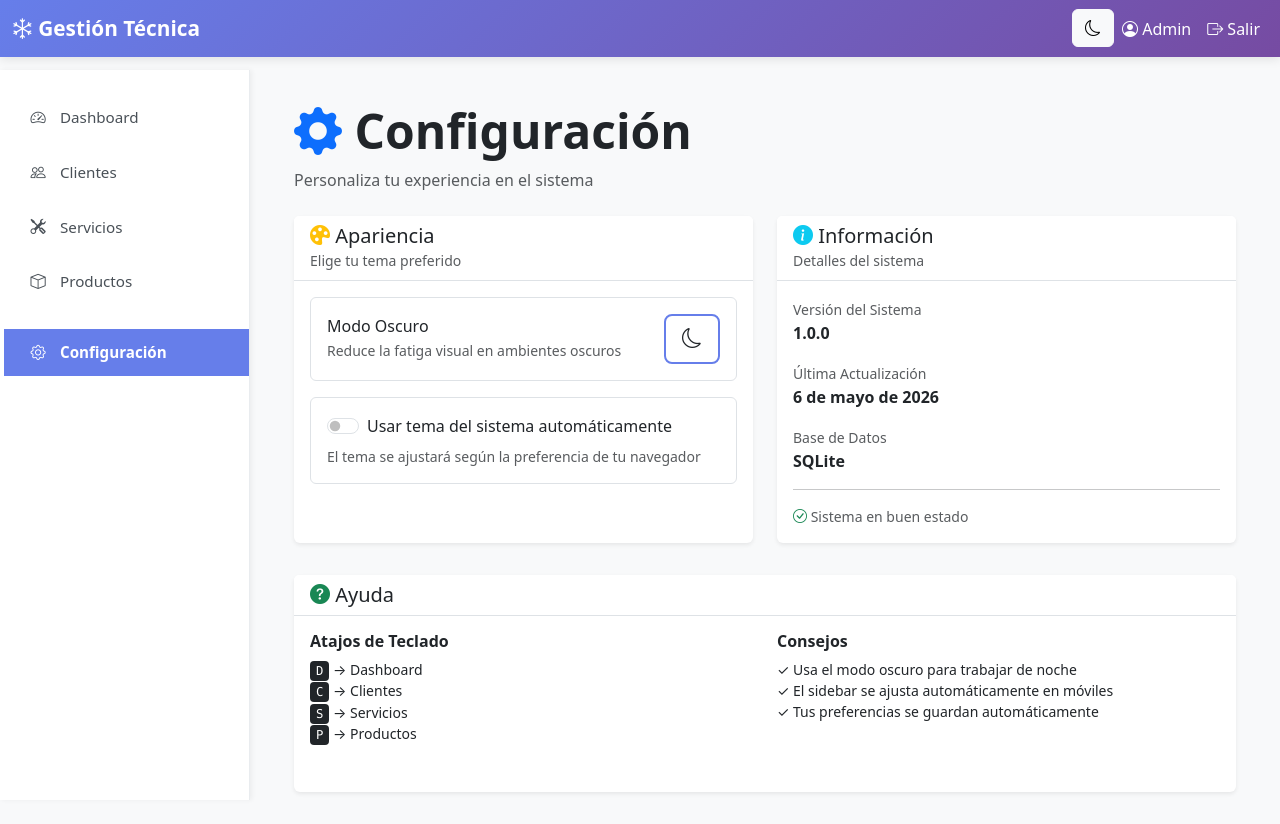
After one commit to claudioProgramer/gestion-refrigeracion-web, a Flask app: page /configuracion in a window 1280 px wide. The commit adds this page. Run offline with Flask 3, Linux system fonts and the light colour scheme; the visitor is signed in with stand-in values (Sample User, id 1); some libraries are stand-ins or nearby versions.

Commit message:
feat: agregar página de configuración y mejorar el soporte para modo oscuro

```diff
--- a/app.py
+++ b/app.py
@@ -34,6 +34,12 @@ def index():
     }
 
     return render_template('index.html', stats=stats)
+
+@app.route("/configuracion")
+def configuracion():
+    if "user_id" not in session:
+        return redirect("/login")
+    return render_template("configuracion.html")
 
 # Definir una ruta para la página de inicio, que renderiza la plantilla index.html
 @app.route("/login", methods=["GET", "POST"])
--- /dev/null
+++ b/templates/configuracion.html
@@ -0,0 +1,153 @@
+{% extends "layout.html" %}
+
+{% block content %}
+<div class="container-fluid">
+    <!-- Header -->
+    <div class="mb-4">
+        <h1 class="display-5 fw-bold">
+            <i class="bi bi-gear-fill text-primary"></i> Configuración
+        </h1>
+        <p class="text-muted">Personaliza tu experiencia en el sistema</p>
+    </div>
+
+    <!-- Cards de Configuración -->
+    <div class="row">
+        <!-- Card: Tema -->
+        <div class="col-lg-6 mb-4">
+            <div class="card border-0 shadow-sm h-100">
+                <div class="card-header bg-white border-bottom">
+                    <h5 class="card-title mb-0">
+                        <i class="bi bi-palette-fill text-warning"></i> Apariencia
+                    </h5>
+                    <small class="text-muted">Elige tu tema preferido</small>
+                </div>
+                <div class="card-body">
+                    <div class="d-flex align-items-center justify-content-between p-3 border rounded mb-3"
+                         style="background-color: var(--bg-secondary);">
+                        <div>
+                            <h6 class="mb-1">Modo Oscuro</h6>
+                            <p class="text-muted small mb-0">Reduce la fatiga visual en ambientes oscuros</p>
+                        </div>
+                        <button class="btn btn-lg" id="configDarkModeToggle" style="border: 2px solid #667eea; cursor: pointer;">
+                            <i class="bi bi-moon"></i>
+                        </button>
+                    </div>
+
+                    <div class="p-3 border rounded" style="background-color: var(--bg-secondary);">
+                        <div class="form-check form-switch">
+                            <input class="form-check-input" type="checkbox" id="autoThemeSwitch">
+                            <label class="form-check-label" for="autoThemeSwitch">
+                                Usar tema del sistema automáticamente
+                            </label>
+                        </div>
+                        <small class="text-muted d-block mt-2">
+                            El tema se ajustará según la preferencia de tu navegador
+                        </small>
+                    </div>
+                </div>
+            </div>
+        </div>
+
+        <!-- Card: Información del Sistema -->
+        <div class="col-lg-6 mb-4">
+            <div class="card border-0 shadow-sm h-100">
+                <div class="card-header bg-white border-bottom">
+                    <h5 class="card-title mb-0">
+                        <i class="bi bi-info-circle-fill text-info"></i> Información
+                    </h5>
+                    <small class="text-muted">Detalles del sistema</small>
+                </div>
+                <div class="card-body">
+                    <div class="mb-3">
+                        <label class="text-muted small">Versión del Sistema</label>
+                        <p class="mb-0 fw-bold">1.0.0</p>
+                    </div>
+                    <div class="mb-3">
+                        <label class="text-muted small">Última Actualización</label>
+                        <p class="mb-0 fw-bold">6 de mayo de 2026</p>
+                    </div>
+                    <div class="mb-3">
+                        <label class="text-muted small">Base de Datos</label>
+                        <p class="mb-0 fw-bold">SQLite</p>
+                    </div>
+                    <hr>
+                    <p class="text-muted small mb-0">
+                        <i class="bi bi-check-circle text-success"></i> Sistema en buen estado
+                    </p>
+                </div>
+            </div>
+        </div>
+    </div>
+
+    <!-- Sección de Ayuda -->
+    <div class="row mt-2">
+        <div class="col-lg-12">
+            <div class="card border-0 shadow-sm">
+                <div class="card-header bg-white border-bottom">
+                    <h5 class="card-title mb-0">
+                        <i class="bi bi-question-circle-fill text-success"></i> Ayuda
+                    </h5>
+                </div>
+                <div class="card-body">
+                    <div class="row">
+                        <div class="col-md-6 mb-3">
+                            <h6 class="fw-bold">Atajos de Teclado</h6>
+                            <ul class="list-unstyled small">
+                                <li><kbd>D</kbd> → Dashboard</li>
+                                <li><kbd>C</kbd> → Clientes</li>
+                                <li><kbd>S</kbd> → Servicios</li>
+                                <li><kbd>P</kbd> → Productos</li>
+                            </ul>
+                        </div>
+                        <div class="col-md-6 mb-3">
+                            <h6 class="fw-bold">Consejos</h6>
+                            <ul class="list-unstyled small">
+                                <li>✓ Usa el modo oscuro para trabajar de noche</li>
+                                <li>✓ El sidebar se ajusta automáticamente en móviles</li>
+                                <li>✓ Tus preferencias se guardan automáticamente</li>
+                            </ul>
+                        </div>
+                    </div>
+                </div>
+            </div>
+        </div>
+    </div>
+</div>
+
+<script>
+    // Toggle dark mode desde la página de configuración
+    const configDarkModeToggle = document.getElementById('configDarkModeToggle');
+
+    if (configDarkModeToggle) {
+        configDarkModeToggle.addEventListener('click', () => {
+            const isDarkMode = document.body.classList.toggle('dark-mode');
+            updateConfigToggle(isDarkMode);
+            localStorage.setItem('darkMode', isDarkMode ? 'enabled' : 'disabled');
+        });
+
+        // Inicializar estado del botón
+        function initializeConfigToggle() {
+            const isDarkMode = document.body.classList.contains('dark-mode');
+            updateConfigToggle(isDarkMode);
+        }
+
+        function updateConfigToggle(isDarkMode) {
+            const icon = configDarkModeToggle.querySelector('i');
+            if (isDarkMode) {
+                configDarkModeToggle.style.backgroundColor = '#667eea';
+                configDarkModeToggle.style.color = 'white';
+                icon.classList.remove('bi-moon');
+                icon.classList.add('bi-sun');
+            } else {
+                configDarkModeToggle.style.backgroundColor = 'transparent';
+                configDarkModeToggle.style.color = 'inherit';
+                icon.classList.remove('bi-sun');
+                icon.classList.add('bi-moon');
+            }
+        }
+
+        document.addEventListener('DOMContentLoaded', initializeConfigToggle);
+    }
+</script>
+
+{% endblock %}
--- a/templates/index.html
+++ b/templates/index.html
@@ -4,7 +4,7 @@
 <div class="container-fluid">
     <!-- Encabezado Dashboard -->
     <div class="mb-5">
-        <h1 class="display-4 fw-bold text-dark">Dashboard</h1>
+        <h1 class="display-4 fw-bold text-dark">Panel de Control</h1>
         <p class="text-muted">Resumen general del sistema de gestión de refrigeración</p>
     </div>
 
--- a/templates/layout.html
+++ b/templates/layout.html
@@ -10,20 +10,57 @@
 
     <style>
         :root {
-            --primary-color: #0d6efd;
-            --secondary-color: #6c757d;
+            /* Colores - Light Mode */
+            --bg-primary: #f8f9fa;
+            --bg-secondary: #fff;
+            --text-primary: #212529;
+            --text-secondary: #495057;
+            --text-muted: #6c757d;
+            --border-color: #e9ecef;
+            --navbar-gradient-1: #667eea;
+            --navbar-gradient-2: #764ba2;
+            --link-hover-bg: #f8f9fa;
+            --link-hover-color: #667eea;
+            --link-active-bg: #667eea;
+            --link-active-color: #fff;
+            --card-bg: #fff;
+            --card-shadow: rgba(0, 0, 0, 0.15);
             --sidebar-width: 250px;
         }
 
+        /* Dark Mode */
+        body.dark-mode {
+            --bg-primary: #1a1a1a;
+            --bg-secondary: #2d2d2d;
+            --text-primary: #f0f0f0;
+            --text-secondary: #b8b8b8;
+            --text-muted: #888;
+            --border-color: #444;
+            --navbar-gradient-1: #1e1e2e;
+            --navbar-gradient-2: #2d2d44;
+            --link-hover-bg: #3a3a4a;
+            --link-hover-color: #88d0ff;
+            --link-active-bg: #667eea;
+            --link-active-color: #fff;
+            --card-bg: #2d2d2d;
+            --card-shadow: rgba(0, 0, 0, 0.4);
+        }
+
+        * {
+            color-scheme: light dark;
+        }
+
         body {
-            background-color: #f8f9fa;
+            background-color: var(--bg-primary);
+            color: var(--text-primary);
             margin: 0;
             padding: 0;
+            transition: background-color 0.3s ease, color 0.3s ease;
         }
 
         /* Navbar */
         .navbar {
-            background: linear-gradient(135deg, #667eea 0%, #764ba2 100%);
+            background: linear-gradient(135deg, var(--navbar-gradient-1) 0%, var(--navbar-gradient-2) 100%);
             box-shadow: 0 2px 10px rgba(0, 0, 0, 0.1);
             position: fixed;
             top: 0;
@@ -44,12 +81,13 @@
             left: 0;
             width: var(--sidebar-width);
             height: calc(100vh - 70px);
-            background-color: #fff;
-            border-right: 1px solid #e9ecef;
+            background-color: var(--bg-secondary);
+            border-right: 1px solid var(--border-color);
             overflow-y: auto;
             z-index: 1020;
             padding: 1.5rem 0;
             box-shadow: 2px 0 5px rgba(0, 0, 0, 0.05);
+            transition: background-color 0.3s ease;
         }
 
         .sidebar-nav {
@@ -63,7 +101,7 @@
         }
 
         .sidebar-nav .nav-link {
-            color: #495057;
+            color: var(--text-secondary);
             padding: 0.75rem 1.5rem;
             border-left: 4px solid transparent;
             transition: all 0.3s ease;
@@ -75,15 +113,15 @@
         }
 
         .sidebar-nav .nav-link:hover {
-            background-color: #f8f9fa;
-            color: #667eea;
-            border-left-color: #667eea;
+            background-color: var(--link-hover-bg);
+            color: var(--link-hover-color);
+            border-left-color: var(--link-hover-color);
         }
 
         .sidebar-nav .nav-link.active {
-            background-color: #667eea;
-            color: white;
-            border-left-color: #764ba2;
+            background-color: var(--link-active-bg);
+            color: var(--link-active-color);
+            border-left-color: var(--link-active-color);
             font-weight: 600;
         }
 
@@ -98,17 +136,20 @@
             margin-left: var(--sidebar-width);
             padding: 2rem;
             min-height: calc(100vh - 70px);
+            transition: background-color 0.3s ease;
         }
 
         /* Card styles */
         .card {
-            transition: transform 0.2s, box-shadow 0.2s;
+            transition: transform 0.2s, box-shadow 0.2s, background-color 0.3s ease, color 0.3s ease;
             border: none;
+            background-color: var(--card-bg);
+            color: var(--text-primary);
         }
 
         .card:hover {
             transform: translateY(-5px);
-            box-shadow: 0 8px 20px rgba(0, 0, 0, 0.15) !important;
+            box-shadow: 0 8px 20px var(--card-shadow) !important;
         }
 
         /* Toggle button para mobile */
@@ -171,6 +212,12 @@
         }
     </style>
 </head>
+
+
+
+
+
+
 <body>
 
     <!-- Navbar -->
@@ -184,6 +231,11 @@
             </a>
             <div class="collapse navbar-collapse ms-auto">
                 <ul class="navbar-nav ms-auto">
+                    <li class="nav-item">
+                        <button class="btn btn-light ms-2" id="darkModeToggle" title="Cambiar tema">
+                            <i class="bi bi-moon"></i>
+                        </button>
+                    </li>
                     <li class="nav-item">
                         <span class="nav-link text-white cursor-default">
                             <i class="bi bi-person-circle"></i> Admin
@@ -223,7 +275,7 @@
                 </a>
             </li>
             <li class="nav-item mt-4">
-                <a href="#" class="nav-link" style="color: #999; pointer-events: none;">
+                <a href="/configuracion" class="nav-link">
                     <i class="bi bi-gear"></i> Configuración
                 </a>
             </li>
@@ -249,7 +301,53 @@
 
     <script src="https://cdn.jsdelivr.net/npm/bootstrap@5.3.0/dist/js/bootstrap.bundle.min.js"></script>
     <script>
-        // Toggle sidebar en mobile
+        // ============ DARK MODE ============
+        const darkModeToggle = document.getElementById('darkModeToggle');
+        const htmlElement = document.documentElement;
+
+        // Cargar preferencia guardada al iniciar
+        function initializeDarkMode() {
+            const savedMode = localStorage.getItem('darkMode');
+
+            if (savedMode === 'enabled') {
+                document.body.classList.add('dark-mode');
+                updateDarkModeIcon(true);
+            } else if (savedMode === null) {
+                // Si no hay preferencia guardada, usar preferencia del sistema
+                if (window.matchMedia('(prefers-color-scheme: dark)').matches) {
+                    document.body.classList.add('dark-mode');
+                    updateDarkModeIcon(true);
+                    localStorage.setItem('darkMode', 'enabled');
+                }
+            }
+        }
+
+        // Actualizar icono del botón
+        function updateDarkModeIcon(isDarkMode) {
+            if (darkModeToggle) {
+                const icon = darkModeToggle.querySelector('i');
+                if (isDarkMode) {
+                    icon.classList.remove('bi-moon');
+                    icon.classList.add('bi-sun');
+                    darkModeToggle.title = 'Modo claro';
+                } else {
+                    icon.classList.remove('bi-sun');
+                    icon.classList.add('bi-moon');
+                    darkModeToggle.title = 'Modo oscuro';
+                }
+            }
+        }
+
+        // Toggle dark mode
+        if (darkModeToggle) {
+            darkModeToggle.addEventListener('click', () => {
+                const isDarkMode = document.body.classList.toggle('dark-mode');
+                updateDarkModeIcon(isDarkMode);
+                localStorage.setItem('darkMode', isDarkMode ? 'enabled' : 'disabled');
+            });
+        }
+
+        // ============ SIDEBAR ============
         const sidebarToggle = document.getElementById('sidebarToggle');
         const sidebar = document.getElementById('sidebar');
 
@@ -271,6 +369,8 @@
 
         // Marcar enlace activo según página actual
         document.addEventListener('DOMContentLoaded', () => {
+            initializeDarkMode();
+
             const currentPath = window.location.pathname;
             sidebarLinks.forEach(link => {
                 const href = link.getAttribute('href');
```
